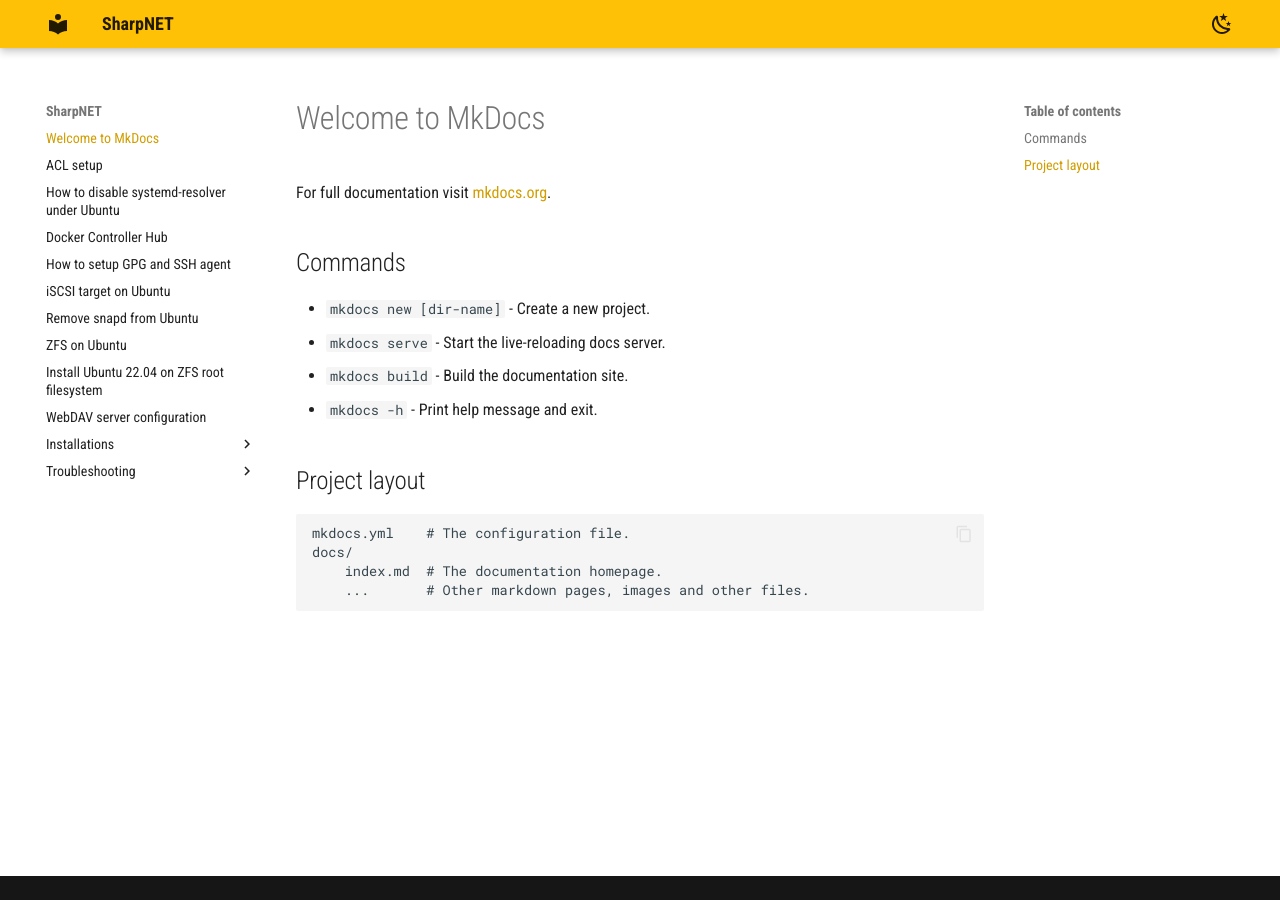
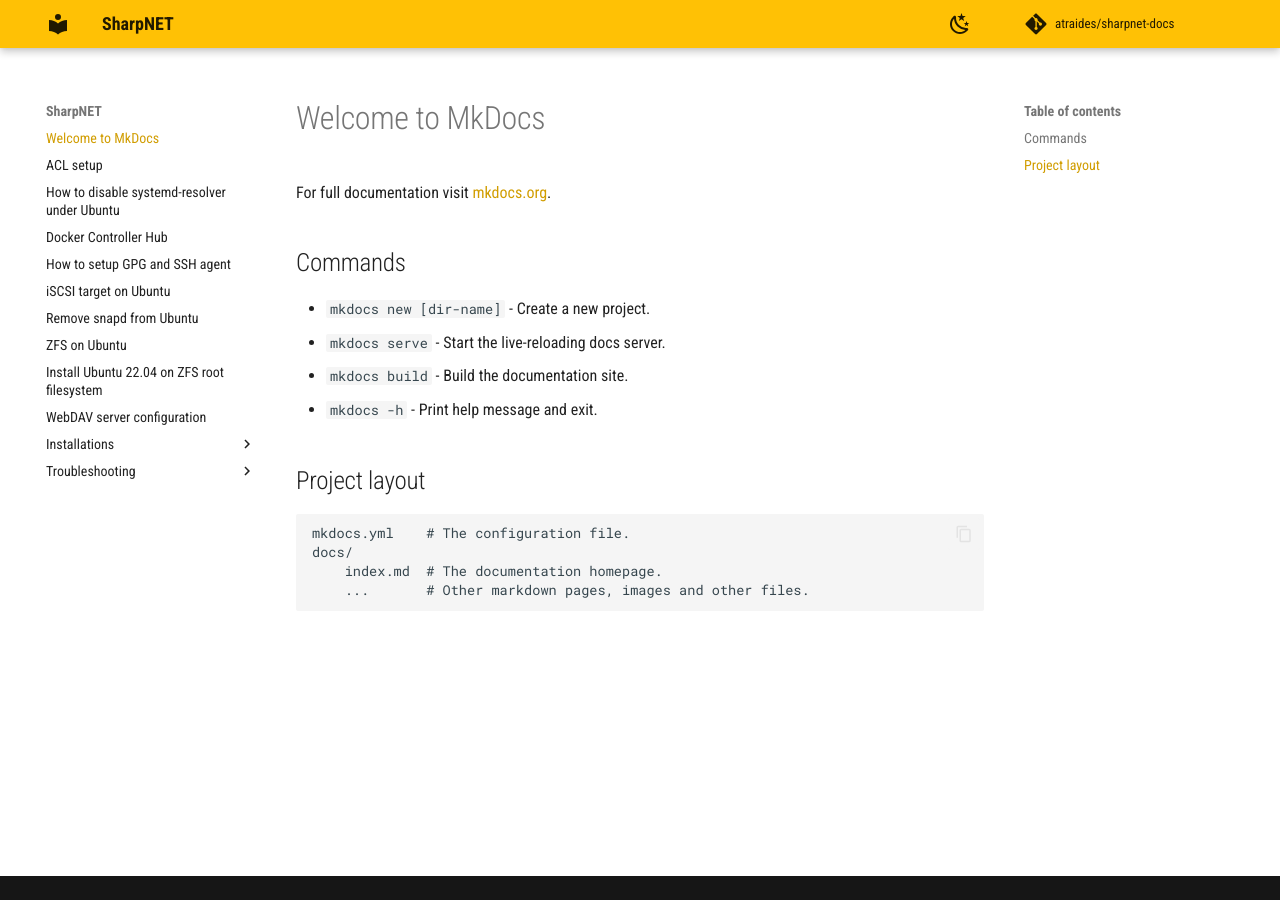
Before and after one commit to atraides/sharpnet-docs, an MkDocs documentation site: the page built from docs/index.md, in a window 1280 px wide. Built offline with MkDocs 1.6.1 and Material for MkDocs 9.7.7, drawn with Linux system fonts in a browser that asks for light colours; comment, search, counter and statistics services are not loaded.

```diff
--- a/mkdocs.yml
+++ b/mkdocs.yml
@@ -7,6 +7,8 @@
 #       S h a r p N E T - https://docs.sharpnet.sdac
 
 site_name: SharpNET
+repo_url: https://github.com/atraides/sharpnet-docs
+repo_name: atraides/sharpnet-docs
 
 extra_css:
   - /static/css/asciinema-player.css
@@ -31,6 +33,10 @@ plugins:
   - git-revision-date-localized:
       type: date
       enable_creation_date: true
+  - git-committers:
+      repository: atraides/sharpnet-docs
+      branch: main
+  - git-authors
 
 theme:
   name: material
```
Also changed, not shown: 1 other file.
